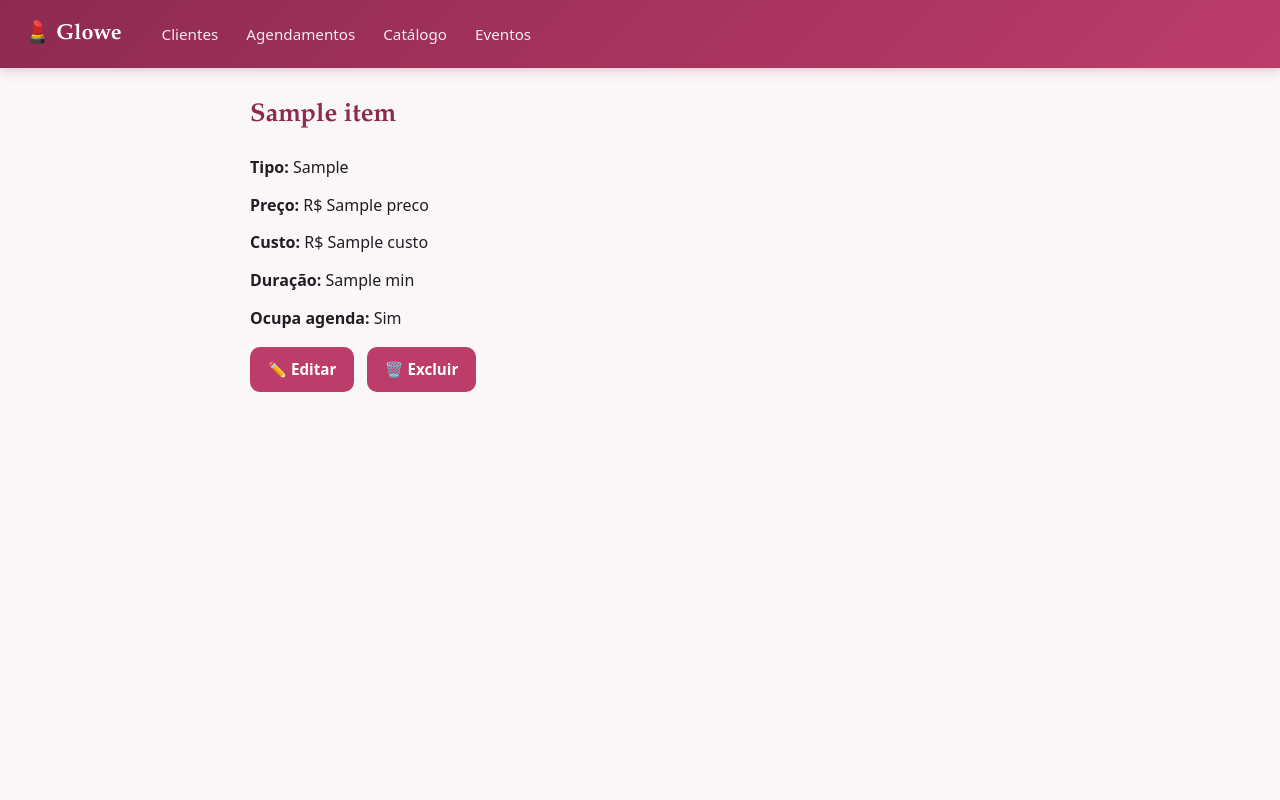
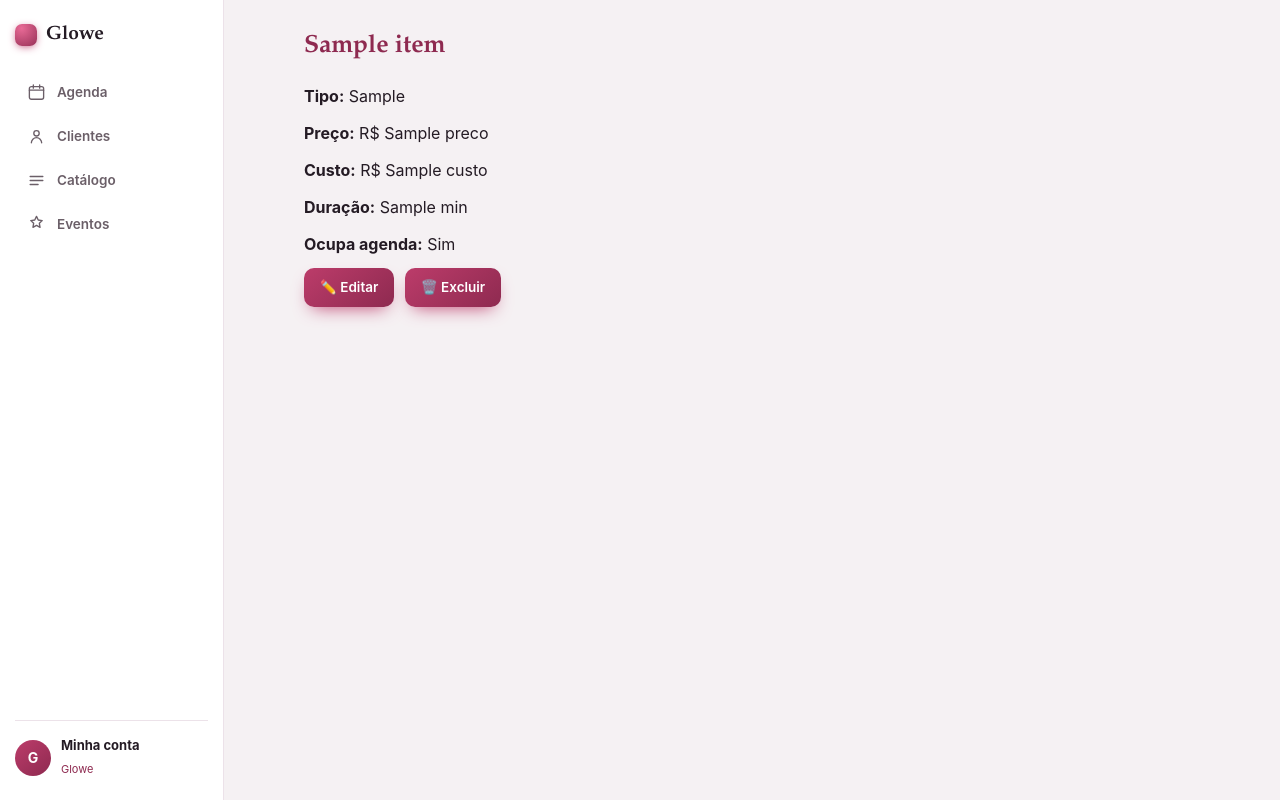
Before and after one commit to luizeduardoritter1/glowe, a Django app: template backend/core/templates/core/detalhe_item.html in a window 1280 px wide. Run offline with Django 5.2, Linux system fonts and the light colour scheme; the template is opened without the code that fills it: most values are stand-ins (such as "Sample title", 1, 10 or a date in 2020).

Commit message:
style: reconstroi base.html com menu lateral (shell do mockup web)

```diff
--- a/backend/core/templates/core/base.html
+++ b/backend/core/templates/core/base.html
@@ -2,82 +2,126 @@
 <html lang="pt-BR">
 <head>
     <meta charset="utf-8">
+    <meta name="viewport" content="width=device-width, initial-scale=1">
     <title>{% block titulo %}Glowe{% endblock %}</title>
     <style>
         :root {
-            --rose: #bc3c6a;
-            --plum: #8e2a50;
-            --rose-soft: #f9e6ee;
-            --bg: #faf7f8;
-            --surface: #ffffff;
-            --ink: #241b24;
-            --ink-soft: #6b5f68;
-            --line: #ece2e9;
+            --app-bg: #f5f1f3; --sf: #ffffff; --sf2: #f7f2f5;
+            --ink: #241b24; --ink2: #6b5f68; --ink3: #a093a0; --line: #ece2e9;
+            --rose: #bc3c6a; --rose-ink: #8e2a50; --rose-soft: #f9e6ee; --rose-2: #e86a96;
+            --green: #1f9e6a; --green-soft: #e4f3ec; --red: #d0604f; --amber: #be8a2a; --amber-soft: #f6ecd6; --blue: #3e6394;
+            --wa: #25925a;
             --serif: "Iowan Old Style", "Palatino Linotype", Palatino, Georgia, serif;
-            --sans: system-ui, -apple-system, "Segoe UI", Roboto, sans-serif;
+            --sans: -apple-system, BlinkMacSystemFont, "Segoe UI", Roboto, Helvetica, Arial, sans-serif;
+            --mono: ui-monospace, "SF Mono", Menlo, Consolas, monospace;
         }
         * { box-sizing: border-box; }
-        body { font-family: var(--sans); margin: 0; background: var(--bg); color: var(--ink); line-height: 1.6; }
+        body { margin: 0; background: var(--app-bg); color: var(--ink); font-family: var(--sans); line-height: 1.55; -webkit-font-smoothing: antialiased; }
+        a { color: var(--rose-ink); }
+        .ic { width: 19px; height: 19px; fill: none; stroke: currentColor; stroke-width: 1.7; stroke-linejoin: round; stroke-linecap: round; flex: none; }
 
-        /* Cabeçalho e navegação */
-        header {
-            background: linear-gradient(135deg, var(--plum), var(--rose));
-            color: #fff; padding: 16px 24px;
-            display: flex; align-items: center; gap: 28px;
-            box-shadow: 0 2px 12px rgba(142, 42, 80, 0.25);
+        /* ===== Layout: menu lateral + conteúdo ===== */
+        .layout { display: grid; grid-template-columns: 224px 1fr; min-height: 100vh; }
+        .side { background: var(--sf); border-right: 1px solid var(--line); padding: 20px 15px; display: flex; flex-direction: column; gap: 22px; position: sticky; top: 0; height: 100vh; }
+        .logo { display: flex; align-items: center; gap: 9px; font-family: var(--serif); font-weight: 600; font-size: 1.2rem; color: var(--ink); }
+        .logo .mark { width: 22px; height: 22px; border-radius: 7px; background: radial-gradient(120% 120% at 30% 20%, var(--rose-2), var(--rose-ink)); box-shadow: 0 2px 8px -2px var(--rose); }
+        .nav { display: flex; flex-direction: column; gap: 3px; }
+        .nav a { display: flex; align-items: center; gap: 11px; padding: 10px 12px; border-radius: 10px; font-size: 13.5px; font-weight: 600; color: var(--ink2); text-decoration: none; }
+        .nav a:hover { background: var(--sf2); }
+        .nav a.on { background: var(--rose-soft); color: var(--rose-ink); }
+        .nav a.on .ic { stroke: var(--rose); }
+        .side-foot { margin-top: auto; display: flex; align-items: center; gap: 10px; padding-top: 14px; border-top: 1px solid var(--line); }
+        .side-foot b { font-size: 13px; display: block; color: var(--ink); }
+        .side-foot small { font-size: 11px; color: var(--rose-ink); }
+        .av { width: 36px; height: 36px; border-radius: 50%; background: linear-gradient(140deg, var(--rose), var(--rose-ink)); color: #fff; display: grid; place-items: center; font-weight: 700; font-size: 14px; flex: none; }
+
+        .content { min-width: 0; }
+        main { max-width: 960px; margin: 0 auto; padding: 28px 32px; }
+
+        /* ===== Cabeçalho de página (usar nas telas: .phead) ===== */
+        .phead { display: flex; justify-content: space-between; align-items: flex-start; gap: 14px; margin-bottom: 22px; flex-wrap: wrap; }
+        .phead h2 { margin: 0; }
+        .phead .sub { margin: 3px 0 0; font-size: 13px; color: var(--ink3); }
+        .phead-r { display: flex; gap: 10px; align-items: center; flex-wrap: wrap; }
+
+        h2 { font-family: var(--serif); color: var(--plum, var(--rose-ink)); font-size: 1.55rem; font-weight: 600; margin: 0 0 18px; }
+        h3 { font-family: var(--serif); color: var(--ink); font-size: 1.15rem; margin: 22px 0 10px; }
+        p { margin: 0 0 12px; }
+
+        /* ===== Botões / ações ===== */
+        .cta, main > a, main button, form button {
+            display: inline-block; background: linear-gradient(140deg, var(--rose), var(--rose-ink)); color: #fff;
+            border: none; border-radius: 10px; padding: 9px 16px; font-family: var(--sans); font-size: 13.5px;
+            font-weight: 600; text-decoration: none; cursor: pointer; box-shadow: 0 8px 18px -8px var(--rose); margin: 0 6px 6px 0;
         }
-        header h1 { margin: 0; font-family: var(--serif); font-size: 1.35rem; }
-        nav { display: flex; gap: 4px; flex-wrap: wrap; }
-        nav a { color: #fff; text-decoration: none; opacity: 0.9; padding: 6px 12px; border-radius: 8px; font-size: 0.95rem; }
-        nav a:hover { background: rgba(255, 255, 255, 0.18); opacity: 1; }
+        .cta:hover, main > a:hover, main button:hover, form button:hover { filter: brightness(0.96); }
+        .cta.ghost { background: none; color: var(--rose-ink); border: 1px solid var(--rose); box-shadow: none; }
 
-        /* Conteúdo */
-        main { max-width: 820px; margin: 28px auto; padding: 0 20px; }
-        h2 { font-family: var(--serif); color: var(--plum); font-size: 1.6rem; margin: 0 0 18px; }
-        h3 { font-family: var(--serif); color: var(--ink); font-size: 1.2rem; margin: 24px 0 10px; }
-        p { margin: 0 0 12px; }
-        a { color: var(--rose); }
+        /* ===== Tabelas (usar nas listas: .tbl) ===== */
+        .tbl { width: 100%; border-collapse: collapse; font-size: 13.5px; background: var(--sf); border: 1px solid var(--line); border-radius: 12px; overflow: hidden; }
+        .tbl thead th { text-align: left; font-family: var(--mono); font-size: .64rem; letter-spacing: .06em; text-transform: uppercase; color: var(--ink3); padding: 11px 14px; border-bottom: 1px solid var(--line); }
+        .tbl td { padding: 12px 14px; border-bottom: 1px solid var(--line); }
+        .tbl tbody tr:last-child td { border-bottom: none; }
+        .tbl tbody tr:hover { background: var(--sf2); }
+        .ta-r { text-align: right; }
 
-        /* Listas viram cards */
-        main ul { list-style: none; padding: 0; margin: 0 0 20px; display: flex; flex-direction: column; gap: 10px; }
-        main li { background: var(--surface); border: 1px solid var(--line); border-radius: 12px; padding: 14px 16px; box-shadow: 0 2px 8px rgba(60, 20, 45, 0.04); }
+        /* ===== Painéis / cards ===== */
+        .panel { background: var(--sf); border: 1px solid var(--line); border-radius: 14px; padding: 18px 20px; margin-bottom: 16px; }
+        .cols { display: grid; grid-template-columns: 1.6fr 1fr; gap: 16px; }
+
+        /* Chips e cores semânticas */
+        .chip { font-size: 10.5px; font-weight: 700; padding: 3px 9px; border-radius: 20px; background: var(--sf2); color: var(--ink2); border: 1px solid var(--line); white-space: nowrap; }
+        .in { color: var(--green); } .out { color: var(--red); } .pend { color: var(--amber); }
+
+        /* ===== Formulários (o {{ form.as_p }} gera <p><label></label> <input></p>) ===== */
+        form { background: var(--sf); border: 1px solid var(--line); border-radius: 14px; padding: 22px; max-width: 620px; box-shadow: 0 4px 16px rgba(60, 20, 45, 0.05); }
+        form p { display: flex; flex-direction: column; gap: 6px; margin: 0 0 15px; }
+        form label { font-weight: 700; font-size: .8rem; color: var(--ink2); }
+        form input, form select, form textarea { font-family: inherit; font-size: .95rem; width: 100%; padding: 9px 11px; border: 1px solid var(--line); border-radius: 9px; background: #fff; color: var(--ink); }
+        form input:focus, form select:focus, form textarea:focus { outline: 2px solid var(--rose-soft); border-color: var(--rose); }
+        form a { display: inline-block; margin-left: 10px; font-size: .9rem; color: var(--ink3); }
+
+        /* ===== Fallback: listas simples (<ul><li>) enquanto as telas não viram tabela ===== */
+        main ul { list-style: none; padding: 0; margin: 0 0 18px; display: flex; flex-direction: column; gap: 10px; }
+        main li { background: var(--sf); border: 1px solid var(--line); border-radius: 12px; padding: 13px 16px; }
         main li a { font-weight: 600; text-decoration: none; }
-        main li a:hover { text-decoration: underline; }
 
-        /* Ações em destaque: links soltos no conteúdo + botões de formulário */
-        main > a, main button, form button {
-            display: inline-block; background: var(--rose); color: #fff; border: none;
-            border-radius: 10px; padding: 10px 18px; font-size: 0.95rem; font-weight: 600;
-            text-decoration: none; cursor: pointer; margin: 4px 8px 4px 0;
+        /* ===== Responsivo: menu vira barra no topo ===== */
+        @media (max-width: 820px) {
+            .layout { grid-template-columns: 1fr; }
+            .side { position: static; height: auto; flex-direction: row; align-items: center; gap: 14px; overflow-x: auto; padding: 12px 16px; }
+            .nav { flex-direction: row; }
+            .side-foot { display: none; }
+            main { padding: 20px; }
+            .cols { grid-template-columns: 1fr; }
         }
-        main > a:hover, main button:hover, form button:hover { background: var(--plum); }
-
-        /* Formulários (o {{ form.as_p }} gera <p><label></label> <input></p>) */
-        form { background: var(--surface); border: 1px solid var(--line); border-radius: 14px; padding: 20px 22px; box-shadow: 0 4px 16px rgba(60, 20, 45, 0.05); }
-        form p { display: flex; flex-direction: column; gap: 6px; margin: 0 0 14px; }
-        form label { font-weight: 600; font-size: 0.85rem; color: var(--ink-soft); }
-        form input, form select, form textarea {
-            font-family: inherit; font-size: 0.95rem; width: 100%;
-            padding: 9px 11px; border: 1px solid var(--line); border-radius: 8px;
-            background: #fff; color: var(--ink);
-        }
-        form input:focus, form select:focus, form textarea:focus { outline: 2px solid var(--rose-soft); border-color: var(--rose); }
-        /* "Cancelar" dentro do form fica como link discreto, não botão */
-        form a { display: inline-block; margin-left: 10px; font-size: 0.9rem; }
     </style>
 </head>
 <body>
-    <header>
-        <h1>💄 Glowe</h1>
-        <nav>
-            <a href="{% url 'lista_clientes' %}">Clientes</a>
-            <a href="{% url 'lista_agendamentos' %}">Agendamentos</a>
-            <a href="{% url 'lista_catalogo' %}">Catálogo</a>
-            <a href="{% url 'lista_eventos' %}">Eventos</a>
-        </nav>
-    </header>
-    <main>
-        {% block conteudo %}{% endblock %}
-    </main>
+    <div class="layout">
+        <aside class="side">
+            <div class="logo"><span class="mark"></span> Glowe</div>
+            <nav class="nav">
+                <a href="{% url 'lista_agendamentos' %}" class="{% if '/agendamentos' in request.path %}on{% endif %}"><svg class="ic"><use href="#ic-agenda"/></svg> Agenda</a>
+                <a href="{% url 'lista_clientes' %}" class="{% if '/clientes' in request.path %}on{% endif %}"><svg class="ic"><use href="#ic-clientes"/></svg> Clientes</a>
+                <a href="{% url 'lista_catalogo' %}" class="{% if '/catalogo' in request.path %}on{% endif %}"><svg class="ic"><use href="#ic-catalogo"/></svg> Catálogo</a>
+                <a href="{% url 'lista_eventos' %}" class="{% if '/eventos' in request.path %}on{% endif %}"><svg class="ic"><use href="#ic-eventos"/></svg> Eventos</a>
+            </nav>
+            <div class="side-foot"><span class="av">G</span><div><b>Minha conta</b><small>Glowe</small></div></div>
+        </aside>
+        <div class="content">
+            <main>
+                {% block conteudo %}{% endblock %}
+            </main>
+        </div>
+    </div>
+
+    <!-- Sprite de ícones do menu -->
+    <svg width="0" height="0" style="position:absolute" aria-hidden="true"><defs>
+        <symbol id="ic-agenda" viewBox="0 0 24 24"><rect x="3" y="4.5" width="18" height="16" rx="2.5"/><path d="M3 9h18M8 2.5v4M16 2.5v4"/></symbol>
+        <symbol id="ic-clientes" viewBox="0 0 24 24"><circle cx="12" cy="8" r="3.4"/><path d="M5.5 20a6.5 6.5 0 0113 0"/></symbol>
+        <symbol id="ic-catalogo" viewBox="0 0 24 24"><path d="M4 7h16M4 12h16M4 17h10"/></symbol>
+        <symbol id="ic-eventos" viewBox="0 0 24 24"><path d="M12 3l2.2 4.6 5 .7-3.6 3.5.9 5-4.5-2.4-4.5 2.4.9-5L4.8 8.3l5-.7z"/></symbol>
+    </defs></svg>
 </body>
 </html>
```
